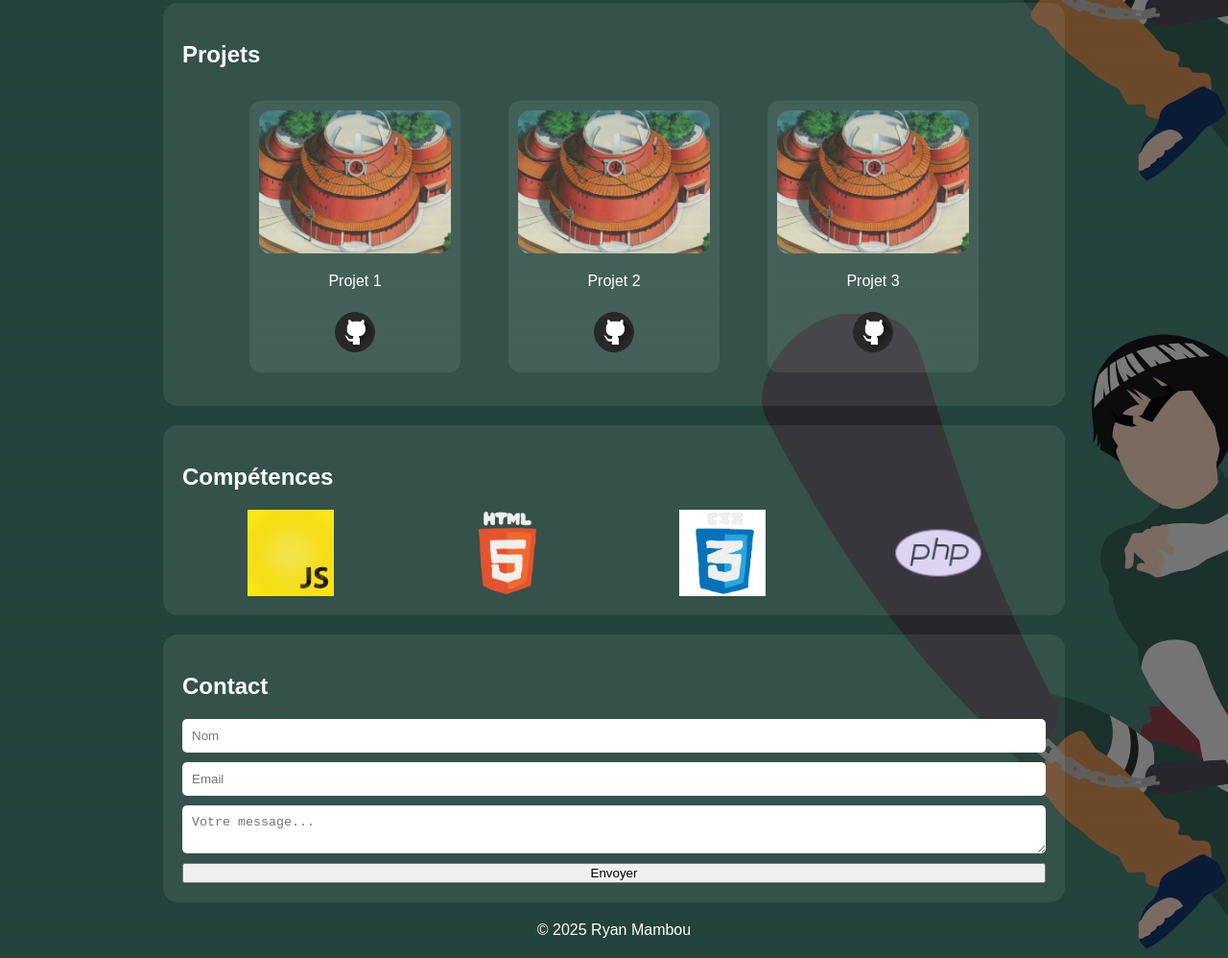
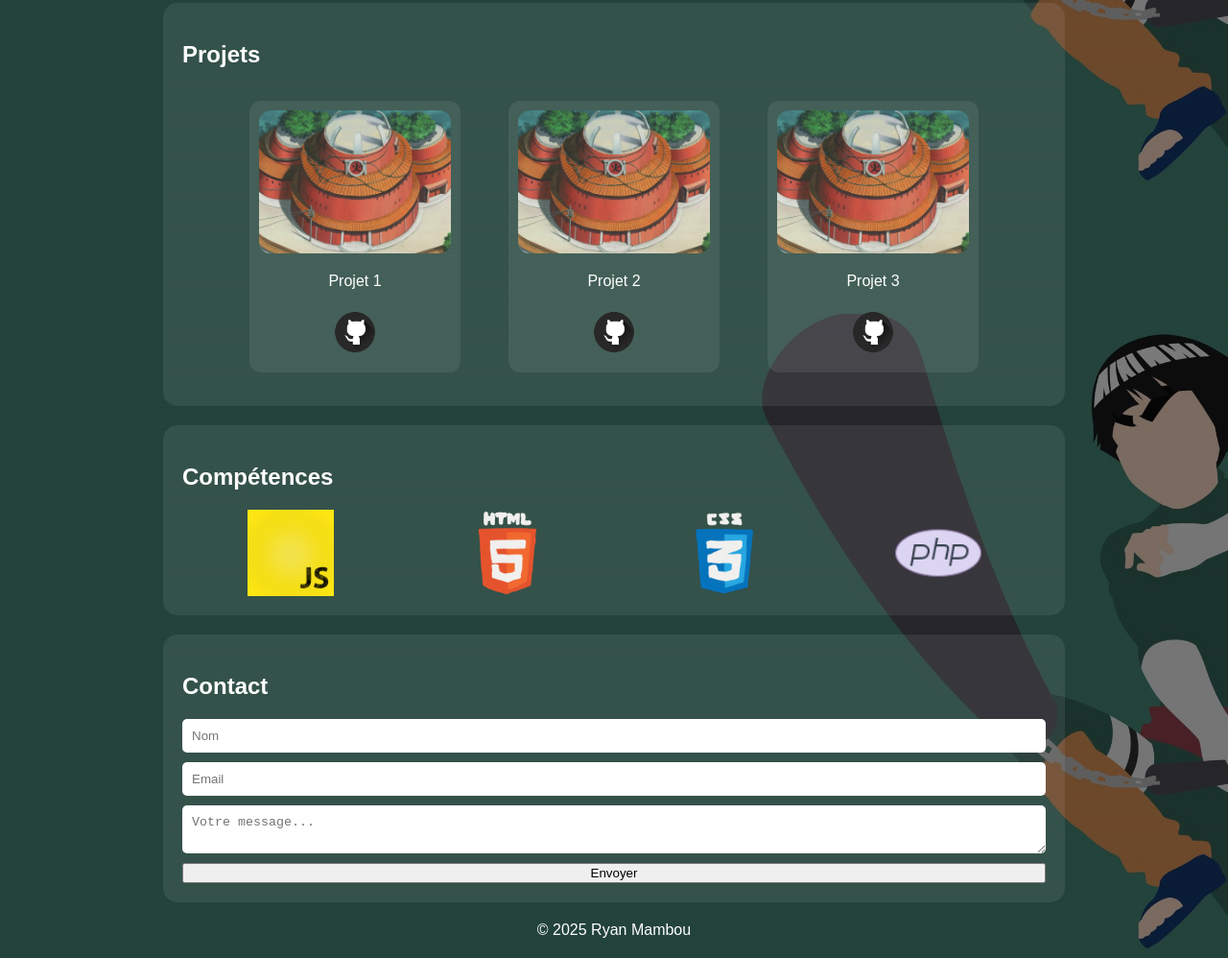
Before and after one commit to ryan95380/Portfolio-Ryan, a plain HTML site: page index.html in a window 1280 px wide. Shown: the part 473-1471 px from the top of the page at 96% size. Drawn offline with Linux system fonts and the light colour scheme.

Commit message:
initialisation

```diff
--- a/index.html
+++ b/index.html
@@ -68,7 +68,7 @@
       <div class="logos">
         <img src="img/giphy (7).gif" alt="Logo JavaScript">
         <img src="img/giphy (8).gif" alt="Logo HTML5">
-        <img src="img/css.gif" alt="Logo CSS3">
+        <img src="img/css (1).gif" alt="Logo CSS3">
         <img src="img/php.png" alt="Logo PHP">
       </div>
     </section>
```
Also changed, not shown: img/css (1).gif (added), img/css.gif (deleted).
